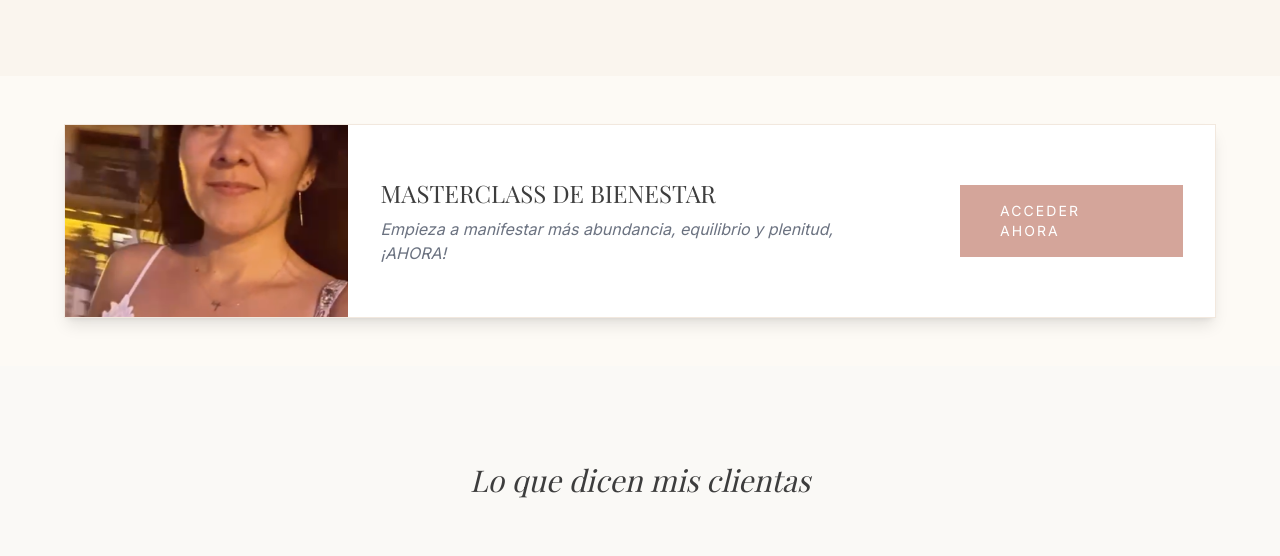
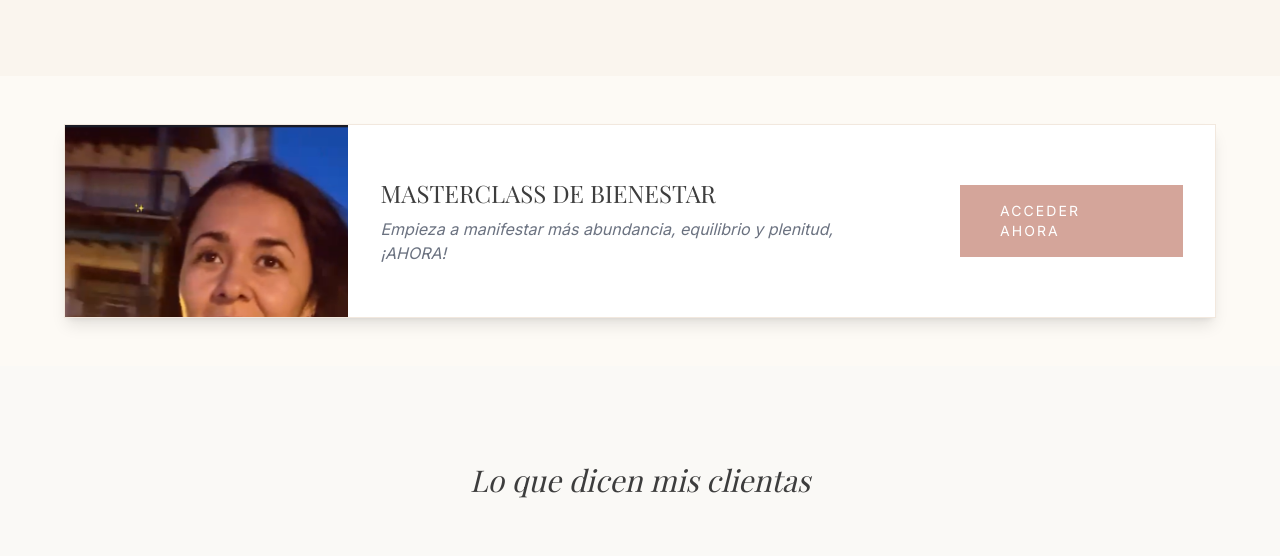
Before and after one commit to pacecapi/Derly, a plain HTML site: page index.html in a window 1280 px wide. Shown: the part 4160-4716 px from the top of the page. Drawn offline with nearby package versions, Linux system fonts and the light colour scheme; a web font is replaced by a local one.

Commit message:
fix: adjust masterclass photo to show face with object-top
Co-Authored-By: Claude Opus 4.6 <noreply@anthropic.com>

```diff
--- a/index.html
+++ b/index.html
@@ -251,7 +251,7 @@
   <section class="py-8 sm:py-12 px-4">
     <div class="max-w-6xl mx-auto bg-white shadow-lg overflow-hidden flex flex-col md:flex-row items-center border border-sand-medium">
       <div class="w-full md:w-1/4">
-        <img alt="Masterclass de Bienestar" class="w-full h-48 object-cover" loading="lazy" src="derly-curso.png"/>
+        <img alt="Masterclass de Bienestar" class="w-full h-48 object-cover object-top" loading="lazy" src="derly-curso.png"/>
       </div>
       <div class="flex-grow p-6 sm:p-8 text-center md:text-left">
         <h3 class="text-xl sm:text-2xl font-serif mb-2">MASTERCLASS DE BIENESTAR</h3>
```
